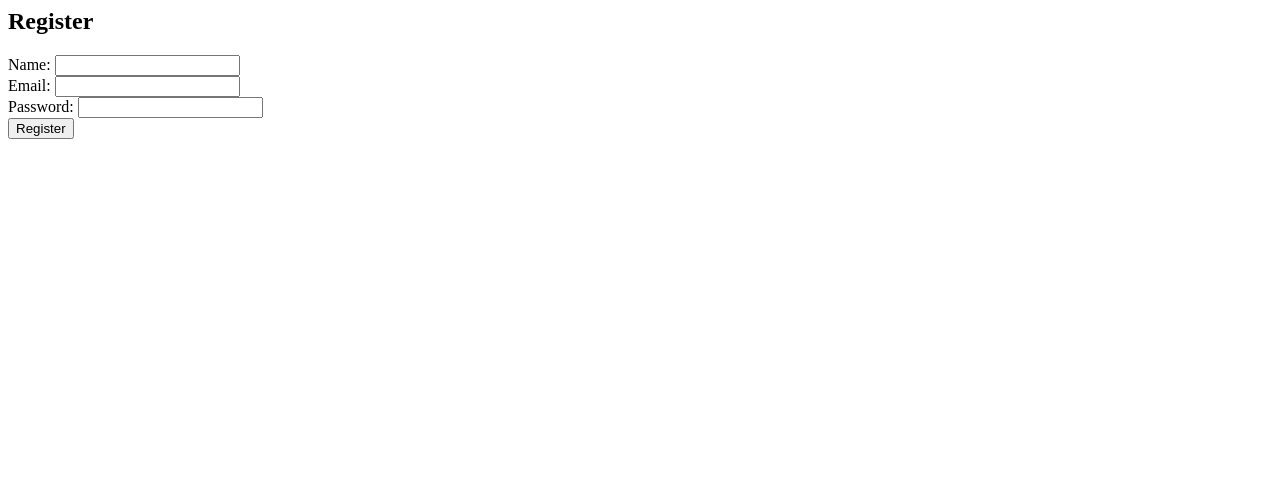
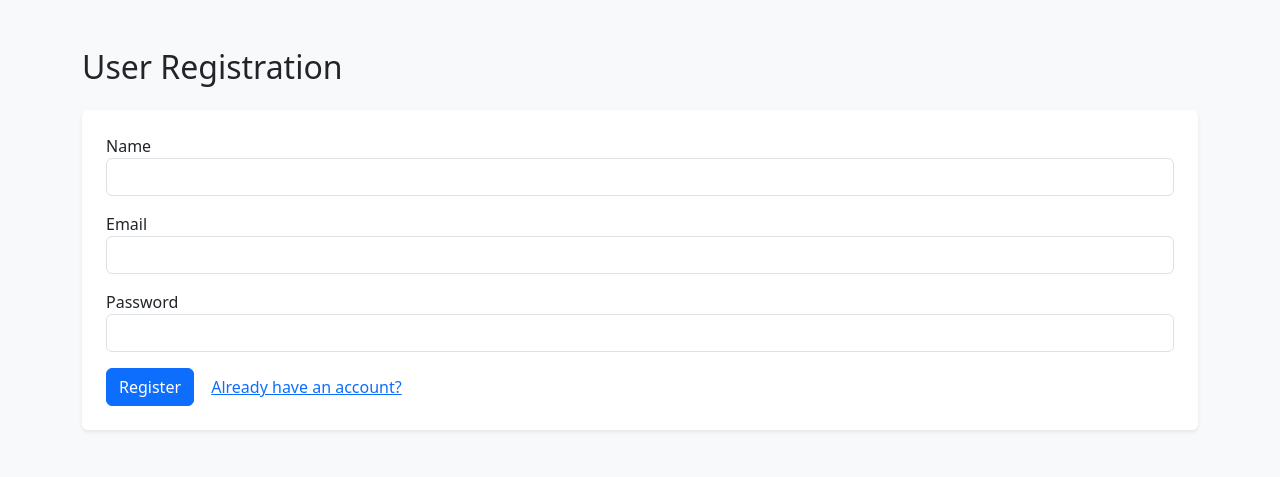
Before and after one commit to Shivani753/bus-pass-system, a Flask app: page /register in a window 1280 px wide. Shown: the top 477 px of the page. Run offline with Flask 3, Linux system fonts and the light colour scheme.

Commit message:
Update register.html

```diff
--- a/templates/register.html
+++ b/templates/register.html
@@ -1,7 +1,28 @@
-<h2>Register</h2>
-<form method="POST">
-  Name: <input name="name"><br>
-  Email: <input name="email"><br>
-  Password: <input name="password" type="password"><br>
-  <button type="submit">Register</button>
-</form>
+<!doctype html>
+<html lang="en">
+  <head>
+    <title>Register</title>
+    <link href="https://cdn.jsdelivr.net/npm/bootstrap@5.3.0/dist/css/bootstrap.min.css" rel="stylesheet">
+  </head>
+  <body class="bg-light">
+    <div class="container py-5">
+      <h2 class="mb-4">User Registration</h2>
+      <form method="POST" class="bg-white p-4 rounded shadow-sm">
+        <div class="mb-3">
+          <label>Name</label>
+          <input name="name" class="form-control" required>
+        </div>
+        <div class="mb-3">
+          <label>Email</label>
+          <input name="email" class="form-control" required>
+        </div>
+        <div class="mb-3">
+          <label>Password</label>
+          <input name="password" type="password" class="form-control" required>
+        </div>
+        <button type="submit" class="btn btn-primary">Register</button>
+        <a href="/login" class="btn btn-link">Already have an account?</a>
+      </form>
+    </div>
+  </body>
+</html>
```
